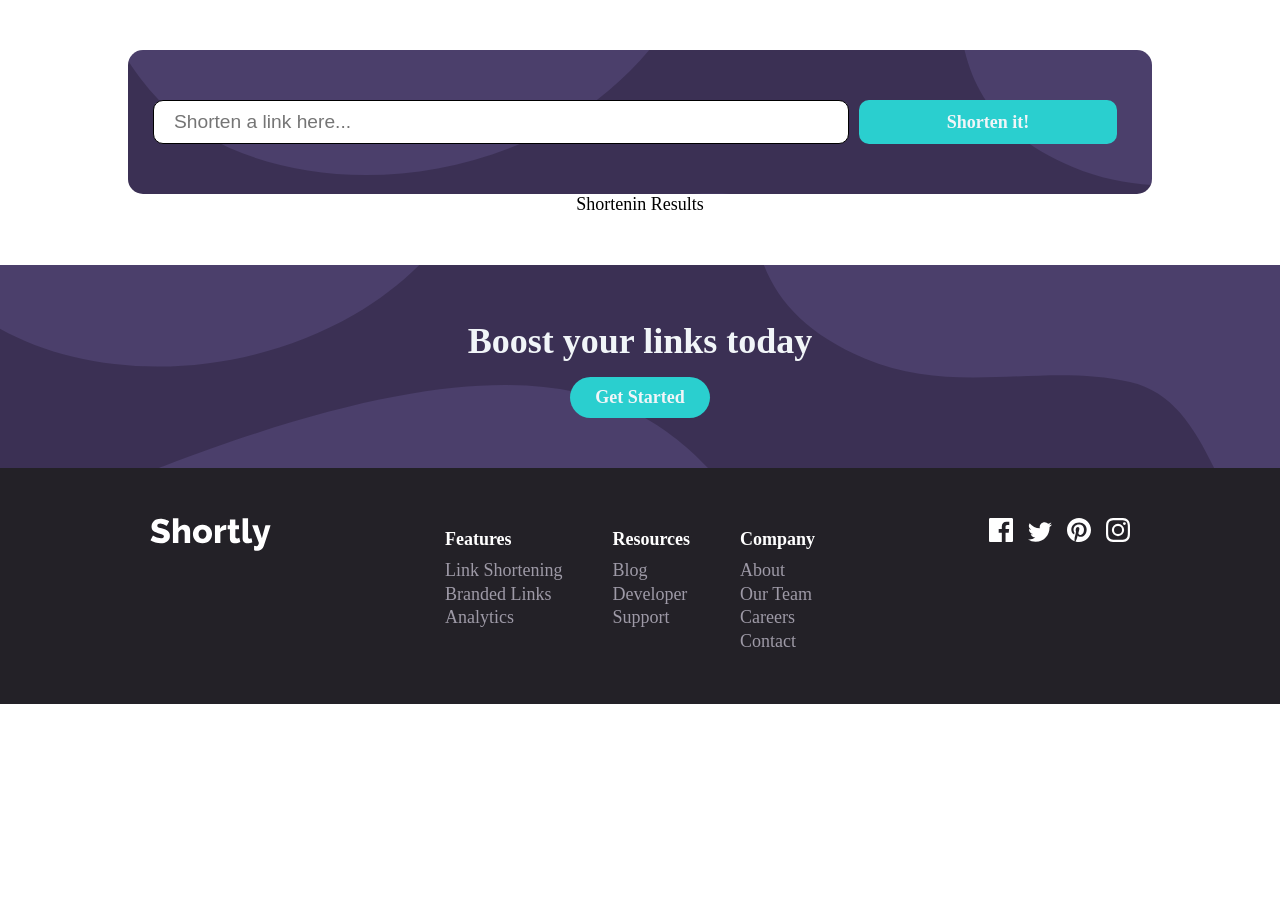
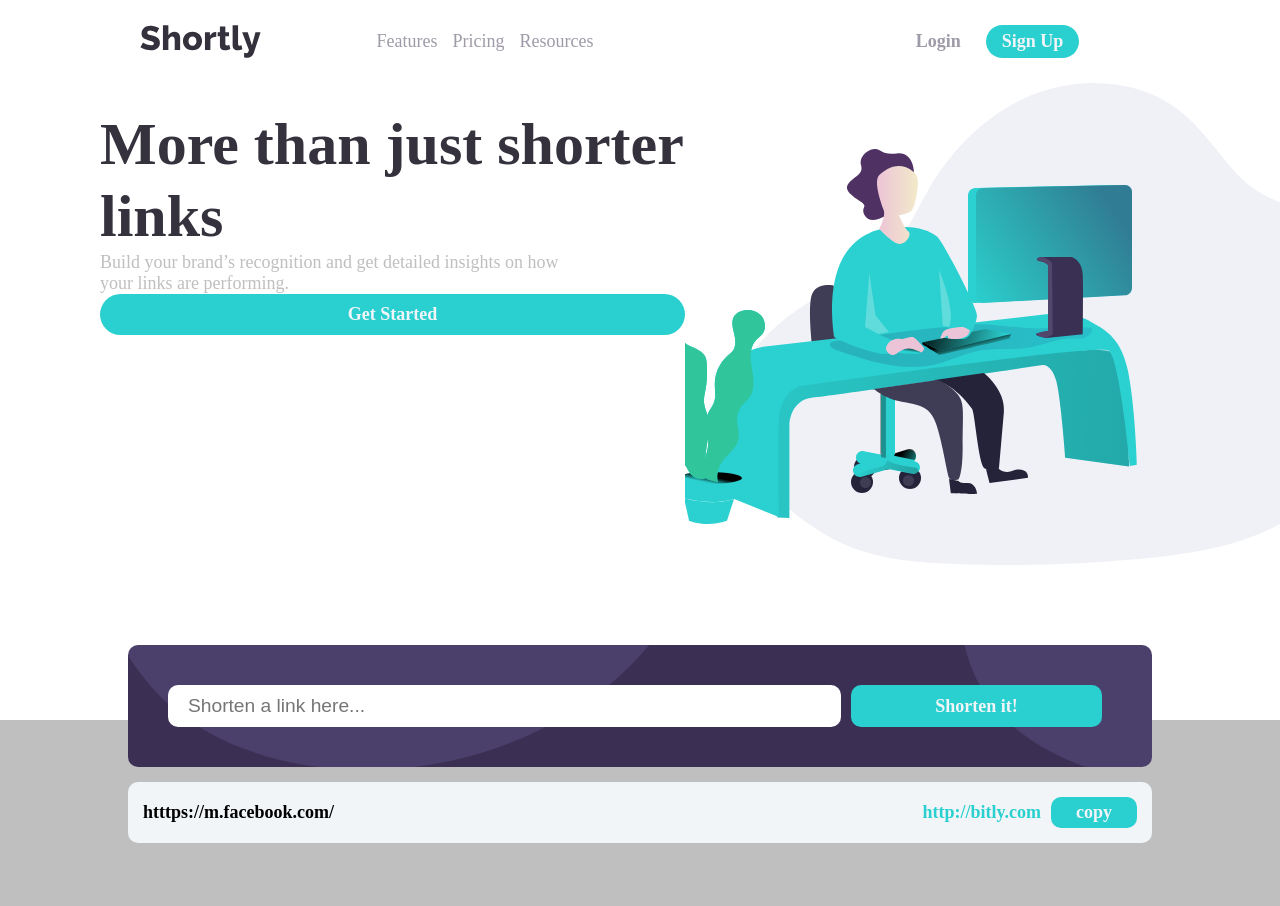
Before and after one commit to Mayinja6/url_shortener, a React (Create React App) app: page / in a window 1280 px wide. Shown: the top 906 px of the page. Before the commit the page ends 800 px from the top, so only its background shows below. Built offline with nearby package versions, Linux system fonts and the light colour scheme.

Commit message:
Shortenin Component

```diff
--- a/src/App.js
+++ b/src/App.js
@@ -1,8 +1,10 @@
-import { Shortenin, Cta, Footer } from "./components";
+import { Shortenin, Cta, Footer, Header, Hero } from "./components";
 
 function App() {
   return (
     <div>
+      <Header />
+      <Hero />
       <Shortenin />
       <Cta />
       <Footer />
--- a/src/components/header/header.css
+++ b/src/components/header/header.css
@@ -3,6 +3,7 @@
   display: flex;
   flex-wrap: wrap;
   align-items: center;
+  background: #fff;
 }
 
 .header_content_navigation p:not(:last-child) {
--- a/src/components/hero/hero.css
+++ b/src/components/hero/hero.css
@@ -1,12 +1,11 @@
 .hero {
   display: flex;
-  margin: 20px 0 50px;
-  /* padding-left: 100px; */
+  padding-bottom: 150px;
+  background: #fff;
   position: relative;
 }
 
 .hero_content {
-  /* width: 50%; */
   display: flex;
   flex-direction: column;
   padding-top: 25px;
@@ -18,7 +17,6 @@
 }
 
 .hero_content_text {
-  /* width: 80%; */
   color: var(--neutral_grey);
 }
 
@@ -98,7 +96,7 @@
 @media (max-width: 450px) {
   .hero {
     text-align: center;
-    padding: 0 20px;
+    padding: 0 20px 150px;
   }
 
   .hero_content {
--- /dev/null
+++ b/src/components/shortenin/LinkComponent.jsx
@@ -0,0 +1,29 @@
+// import { useState } from "react";
+
+const LinkComponent = ({ url }) => {
+  const copytoclipboard = async (word) => {
+    await window.navigator.clipboard.writeText(word);
+    await this.classList.add("copied");
+  };
+  // const [clipboard, setClipboard] = useState('')
+
+  return (
+    <div className="shortenin_results">
+      <p className="shortenin_results_orig">{url}</p>
+      <hr className="shortenin_results-line" />
+      <div className="shortenin_results_new">
+        <p className="shortenin_results_new-link">http://bitly.com</p>
+        <button
+          className="shortenin_results_new-clipboard cyan_btn"
+          onClick={() => {
+            copytoclipboard("This is to be pasted in the clipboard");
+          }}
+        >
+          copy
+        </button>
+      </div>
+    </div>
+  );
+};
+
+export default LinkComponent;
--- a/src/components/shortenin/Shortenin.jsx
+++ b/src/components/shortenin/Shortenin.jsx
@@ -1,9 +1,8 @@
-import { useState } from "react";
 import "./shortenin.css";
 
+import LinkComponent from "./LinkComponent";
+
 const Shortenin = () => {
-  const [url, setUrl] = useState("");
-
   return (
     <div className="shortenin">
       <div className="shortenin_calltoaction">
@@ -11,13 +10,13 @@ const Shortenin = () => {
           type="url"
           placeholder="Shorten a link here..."
           className="shortenin_calltoaction-input"
-          onChange={(e) => setUrl(e.target.value)}
         />
         <button className="shortenin_calltoaction-btn cyan_btn">
           Shorten it!
         </button>
+        <span className="shortenin_calltoaction-msg">please add a link</span>
       </div>
-      <div className="shortenin_results">Shortenin Results</div>
+      <LinkComponent url={`htttps://m.facebook.com/`} />
     </div>
   );
 };
--- a/src/components/shortenin/shortenin.css
+++ b/src/components/shortenin/shortenin.css
@@ -2,7 +2,9 @@
   display: flex;
   align-items: center;
   justify-content: center;
-  margin: 50px 0;
+  position: relative;
+  margin-top: -75px;
+  margin-bottom: 50px;
 }
 
 .shortenin_calltoaction-input {
@@ -10,7 +12,7 @@
   outline: none;
   padding: 10px 20px;
   border-radius: 10px;
-  border: 1px solid #000;
+  border: 1px transparent var(--neutral_grey);
 }
 
 .shortenin_calltoaction-btn {
@@ -18,20 +20,90 @@
   border-radius: 10px;
 }
 
+.shortenin_results_new-clipboard {
+  padding: 5px 25px;
+  border-radius: 10px;
+  cursor: pointer;
+}
+
+/* NOTE: Just enable the class name of error */
+input.error {
+  border: 3px solid var(--secondary_red);
+}
+
+input.error::placeholder {
+  color: var(--secondary_red);
+}
+/*NOTE: Disable display none to some else */
+.shortenin_calltoaction-msg {
+  display: none;
+  color: var(--secondary_red);
+  font-style: italic;
+  font-weight: 500;
+  font-size: var(--font_sm);
+  padding: 5px 0 0 15px;
+}
+
+.shortenin_results {
+  display: flex;
+  margin: 15px 0;
+  border-radius: 10px;
+  background: var(--neutral_white);
+}
+
+.shortenin_results_orig {
+  font-weight: 600;
+  color: #000;
+}
+
+.shortenin_results_new-link {
+  font-weight: 600;
+  color: var(--cyan_color);
+}
+
+.copied {
+  background: var(--dark_violet);
+}
+
 @media (min-width: 670px) {
   .shortenin {
-    margin: 50px 0;
     flex-direction: column;
   }
 
   .shortenin_calltoaction {
     width: 80%;
     display: flex;
-    padding: 50px 25px;
-    border-radius: 15px;
+    flex-wrap: wrap;
+    padding: 40px;
+    border-radius: 10px;
     background-position: bottom;
     background: var(--cta_desktop_img);
     background-color: var(--dark_violet);
+  }
+
+  .shortenin_results {
+    width: 80%;
+    padding: 15px;
+    align-items: center;
+    justify-content: space-between;
+  }
+
+  .shortenin_results_orig {
+    flex: 3;
+    overflow: hidden;
+  }
+
+  .shortenin_results_new {
+    display: flex;
+    align-items: center;
+  }
+
+  .shortenin_results_new-link {
+    padding: 0 10px;
+  }
+
+  .shortenin_results-line {
+    display: none;
   }
 
   .shortenin_calltoaction-input {
@@ -42,6 +114,9 @@
     flex: 1;
     margin: 0 10px;
   }
+  .shortenin_calltoaction-msg {
+    width: 100%;
+  }
 }
 
 @media (max-width: 669px) {
@@ -49,12 +124,27 @@
     flex-direction: column;
   }
   .shortenin_calltoaction {
+    display: flex;
+    flex-direction: column;
     width: 90%;
     padding: 25px;
+    margin-bottom: 15px;
     border-radius: 10px;
     background-repeat: no-repeat;
     background: var(--cta_mobile_img);
     background-color: var(--dark_violet);
+  }
+
+  .shortenin_calltoaction-input {
+    order: 1;
+  }
+
+  .shortenin_calltoaction-msg {
+    order: 2;
+  }
+
+  .shortenin_calltoaction-btn {
+    order: 3;
   }
 
   .shortenin_calltoaction-input,
@@ -65,4 +155,36 @@
   .shortenin_calltoaction-btn {
     margin-top: 15px;
   }
+
+  .shortenin_results {
+    width: 90%;
+    flex-direction: column;
+    padding: 25px 0;
+  }
+
+  .shortenin_results-line {
+    margin: 10px 0;
+  }
+
+  .shortenin_results_new,
+  .shortenin_results_orig {
+    overflow: hidden;
+    padding: 0 25px;
+  }
+
+  .shortenin_results_orig {
+    margin-right: 25px;
+  }
+  .shortenin_results_new-link {
+    overflow: hidden;
+  }
+
+  .shortenin_results_new {
+    width: 100%;
+  }
+
+  .shortenin_results_new-clipboard {
+    min-width: 100%;
+    margin: 10px 0;
+  }
 }
--- a/src/index.css
+++ b/src/index.css
@@ -6,7 +6,7 @@
   --font_family: "poppins";
   --transition101: all 0.3s ease-in-out;
   --neutral_grey: hsl(0, 0%, 75%);
-  --cyan_color: #2acfcf;
+  --cyan_color: hsl(180, 66%, 49%);
   --dark_violet: hsl(257, 27%, 26%);
   --secondary_red: hsl(0, 87%, 67%);
   --neutral_white: hsl(206, 33%, 96%);
@@ -25,6 +25,7 @@
 }
 
 body {
+  background: var(--neutral_grey);
   font-size: var(--font_md);
   font-family: var(--font_family);
 }
```
